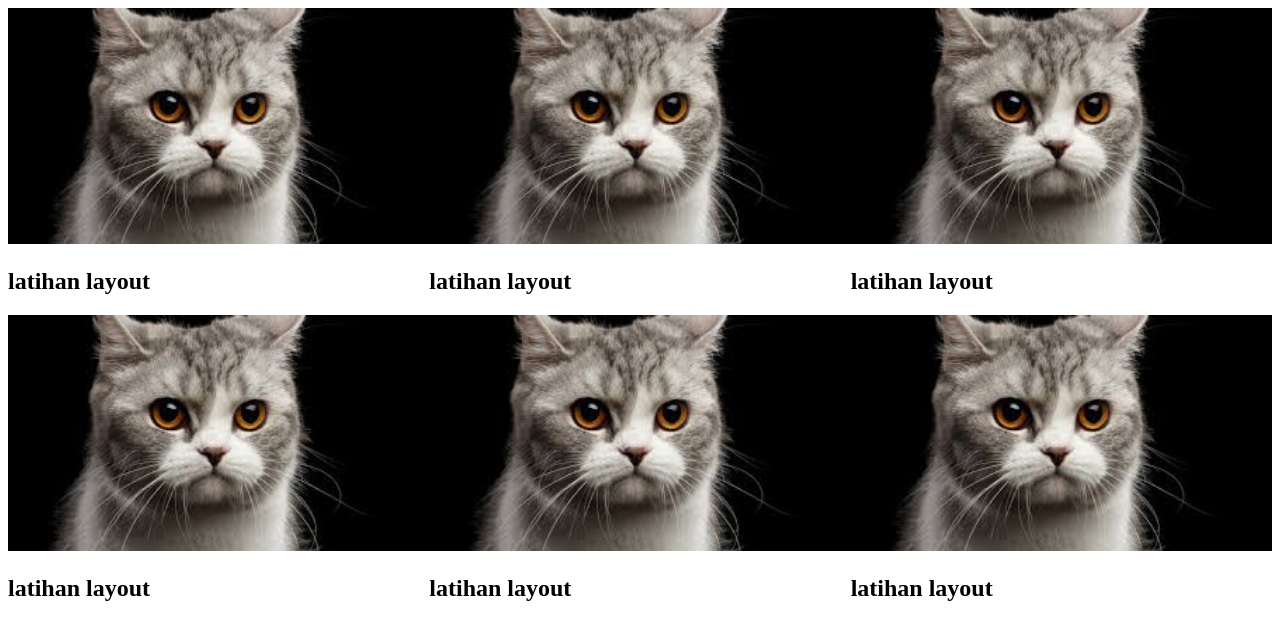
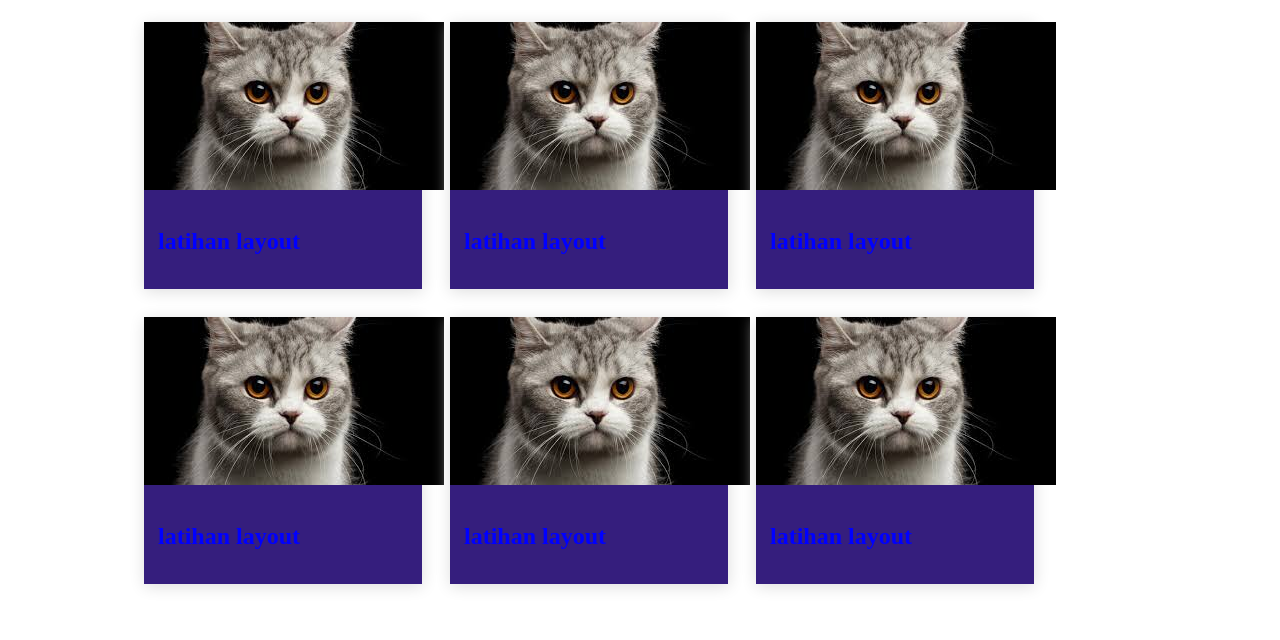
Before and after one commit to oscardevinsen/belajar-koding, a plain HTML site: page latihanlayout.html/latihan1.html in a window 1280 px wide. Drawn offline with Linux system fonts and the light colour scheme; files whose address does not match are found by name.

Commit message:
menghapus css default image

```diff
--- a/latihanlayout.html/css/styles1.css
+++ b/latihanlayout.html/css/styles1.css
@@ -1,9 +1,25 @@
-img{
-    width: 100%;
-}
+
 .card {
-    width: 33.33333%;
-}
+
+        width: 30%;
+        padding: 14px;
+        box-sizing: border-box;
+    }
+    .container {
+        max-width: 1020px;
+        margin: auto;
+    }
+
+    .card-item {
+        box-shadow: 0px 2px 15px 0.5px #ddd;
+        background-color: #351e7d;
+    }
+
+    .card-body {
+        padding: 14px;
+        color: blue;
+    }
+
 .row {
     display: flex;
     flex-wrap: wrap;
```
